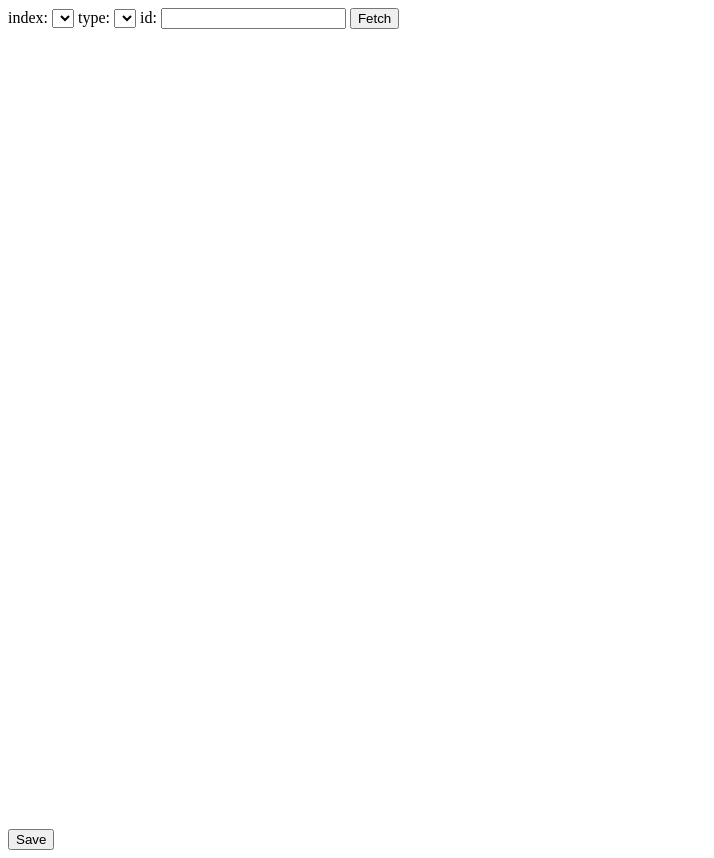
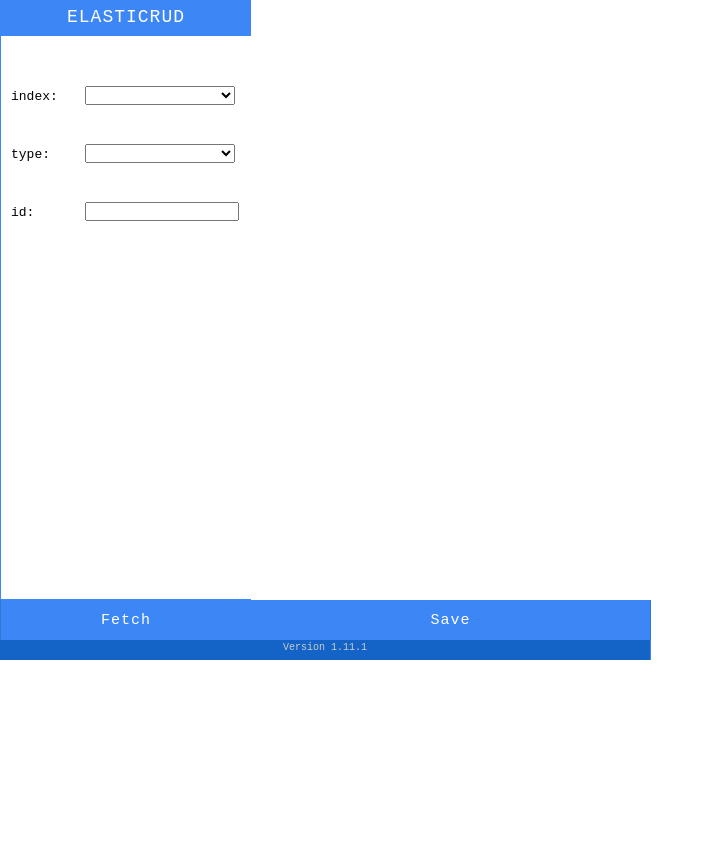
Before and after one commit to deane/elasticrud, a plain HTML site: page static/index.html in a window 1280 px wide. Shown: the whole page, without its empty margins (0-714 px from the left). After the commit the page ends 800 px from the top, so only its background shows below. Drawn offline with nearby package versions, Linux system fonts and the light colour scheme; files that its build step writes are made by us from their sources; files whose address does not match are found by name.

Commit message:
css_version_1

```diff
--- /dev/null
+++ b/static/css/style.css
@@ -0,0 +1,113 @@
+
+* {
+    margin: 0;
+    padding: 0;
+}
+
+html {
+    font-family: monospace;
+    font-size: 10px;
+}
+
+/* -- TOP BAR --*/
+
+.title {
+    height: 35px;
+    margin-bottom: 30px;
+    background-color: rgb(61, 134, 246);
+    border-bottom: 1px solid rgb(61, 134, 246);
+}
+
+.title  p {
+    font-size: 1.8rem;
+    color: #FFF;
+    letter-spacing: 1px;
+    text-align: center;
+    line-height: 35px;
+}
+
+/* -- INPUTS --*/
+
+.inputs {
+    position: relative;
+    width: 250px;
+    height: 599px;
+    border-left: 1px solid rgb(61, 134, 246);
+    border-bottom: 1px solid rgb(61, 134, 246);
+    float: left !important;
+}
+
+.inputs .text {
+    font-size: 1.3rem;
+    display: inline-block;
+    left: 0;
+    padding: 10px;
+    margin-bottom: 10px;
+    margin-right: 20px;
+    width: 15%;
+}
+
+.inputs #index,
+.inputs #type,
+.inputs #id {
+    right: 0;
+    width: 60%;
+    margin-top: 20px;
+}
+
+/* -- BUTTONS --*/
+
+.buttons {
+    clear: both;
+    position: relative;
+    height: 40px;
+    width: 649px;
+    display: block;
+    border-left: 1px solid rgb(50, 120, 200);
+    border-right: 1px solid rgb(50, 120, 200);
+}
+
+#get, #save {
+    color: #FFF;
+    font-size: 1.5rem;
+    height: 100%;
+    border: none;
+    background-color: rgb(61, 134, 246);
+    font-family: monospace;
+    letter-spacing: 1px;
+}
+
+#get {
+    float: left;
+    width: 250px;
+}
+
+#save {
+    width: 399px;
+}
+
+#get:hover, #save:hover {
+     background-color: rgb(20, 120, 200);
+     border-right: 1px solid rgb(20, 120, 200);
+ }
+
+ /* -- FOOTER --*/
+
+.footer {
+    line-height: 16px;
+    font-size: 1rem;
+    text-align: center;
+    height: 20px;
+    width: 650px;
+    background-color: rgb(20, 100, 200);
+    color: #ccc;
+    border-right: 1px solid rgb(61, 134, 246);
+}
+
+/* JSONEDITOR */
+
+#jsoneditor {
+    width: 400px;
+    height: 600px;
+    float: left;
+}
--- a/static/index.html
+++ b/static/index.html
@@ -4,20 +4,36 @@
     <meta http-equiv="Content-Type" content="text/html;charset=utf-8">
 
     <link href="static/css/jsoneditor.min.css" rel="stylesheet" type="text/css">
+    <link href="static/css/style.css" rel="stylesheet" type="text/css">
     <script src="static/js/jsoneditor.min.js"></script>
     <script src="https://code.jquery.com/jquery-3.2.1.min.js"></script>
     <script src="static/js/main.js"></script>
+
+
+
 </head>
 <body>
-    <div>
-        <span>index:</span> <select id="index"></select>
-        <span>type:</span> <select id="type"></select>
-        <span>id:</span> <input id="id">
-        <button type="button" id="get">Fetch</button>
+
+    <div class="inputs">
+        <div class="title"><p>ELASTICRUD</p></div>
+        <div class="text">index:</div> <select class="right" id="index"></select>
+        <div class="text">type:</div> <select id="type"></select>
+        <div class="text">id:</div> <input id="id">
+
     </div>
-    <div id="jsoneditor" style="width: 600px; height: 800px;"></div>
+    <div id="jsoneditor"></div>
 
-    <button type="button" id="save">Save</button>
+    <!--style="width: 400px; height: 600px; float: left !important;"-->
+
+
+    <div class="buttons">
+            <button type="button" id="get">Fetch</button>
+            <button type="button" id="save">Save</button>
+    </div>
+
+    <div class="footer">
+        <p>Version 1.11.1</p>
+    </div>
 
     <script>
         // create the editor
```
Also changed, not shown: static/css/jsoneditor.min.css.
